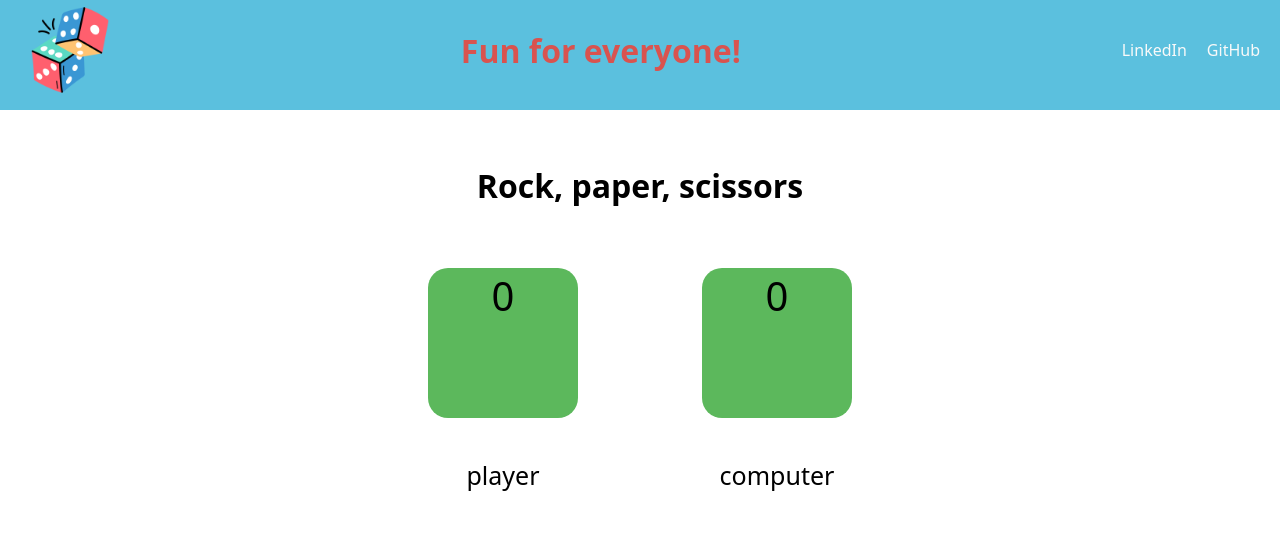
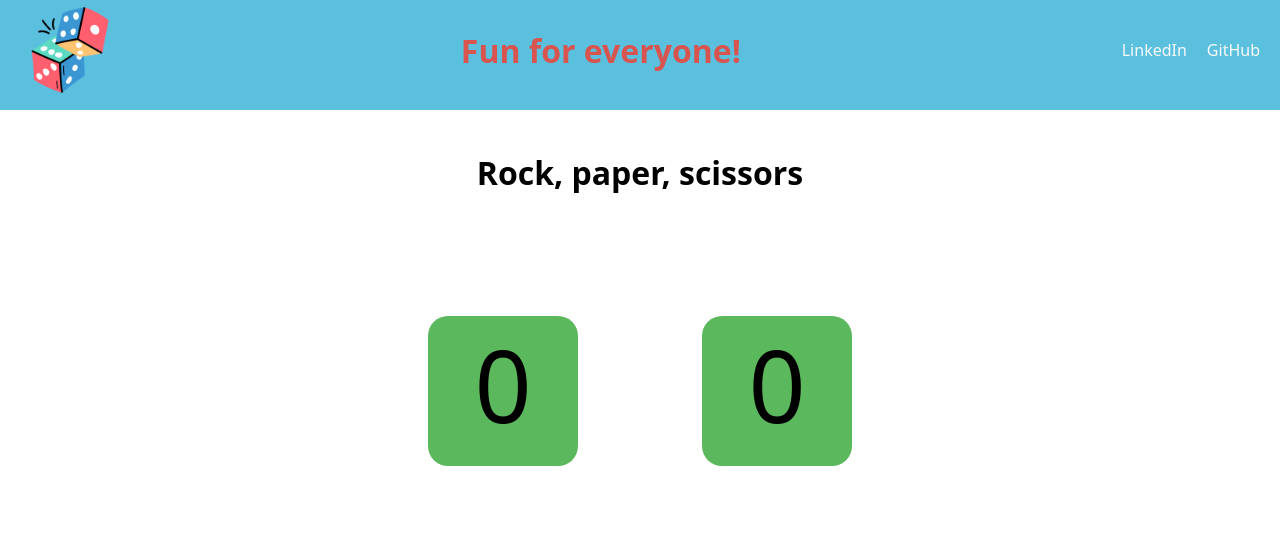
Before and after one commit to Jaime-alv/kawaiBattle, a website: page index.html in a window 1280 px wide. Shown: the top 554 px of the page. Drawn offline with Linux system fonts and the light colour scheme.

Commit message:
Make score font bigger

```diff
--- a/style.css
+++ b/style.css
@@ -99,10 +99,10 @@ footer .love {
 #player,
 #computer {
     background-color: #5cb85c;
-    min-width: 150px;
-    min-height: 150px;
+    width: 150px;
+    height: 150px;
     border-radius: 20px;
-    font-size: 40px;
+    font-size: 100px;
 }
 
 .player-choice button {
```
